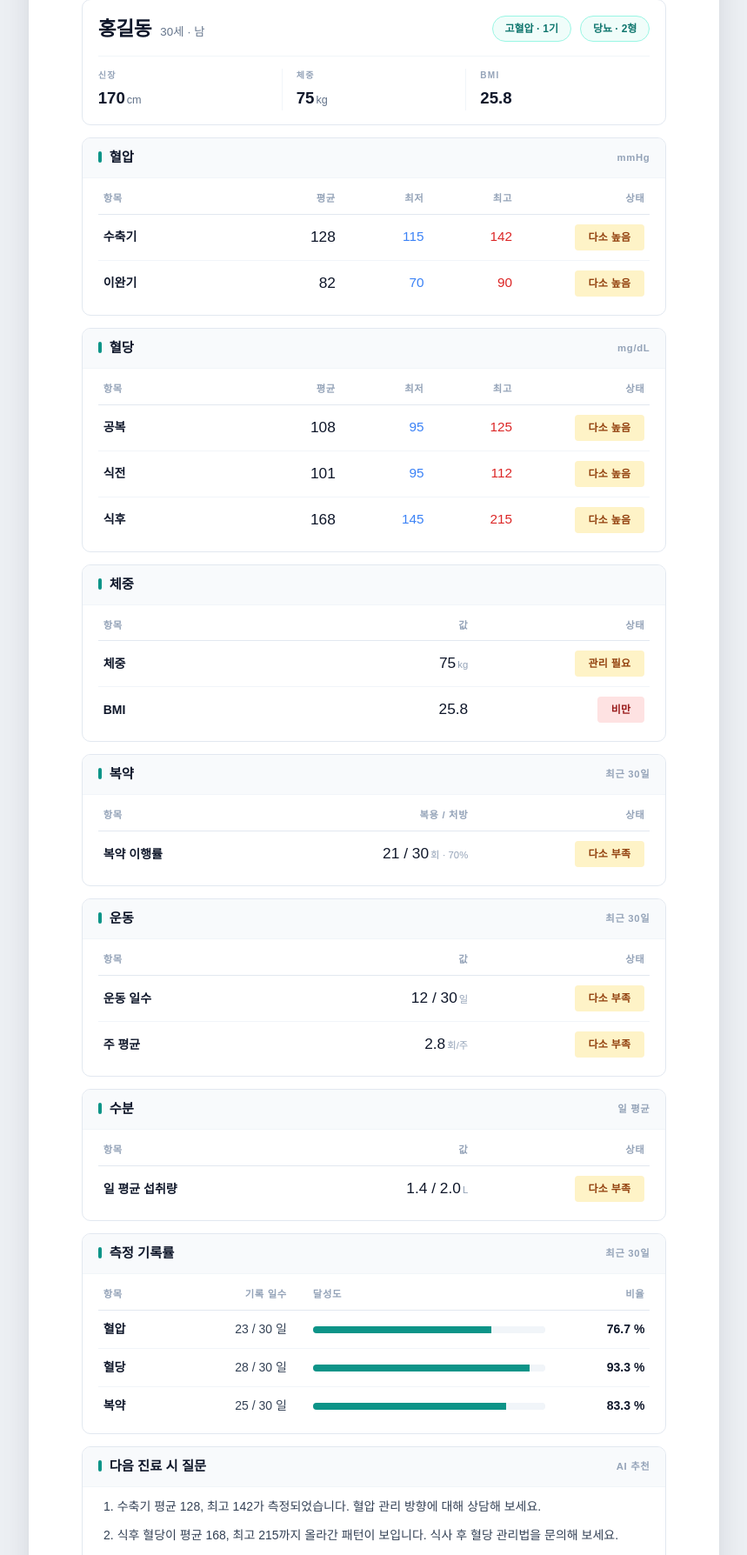
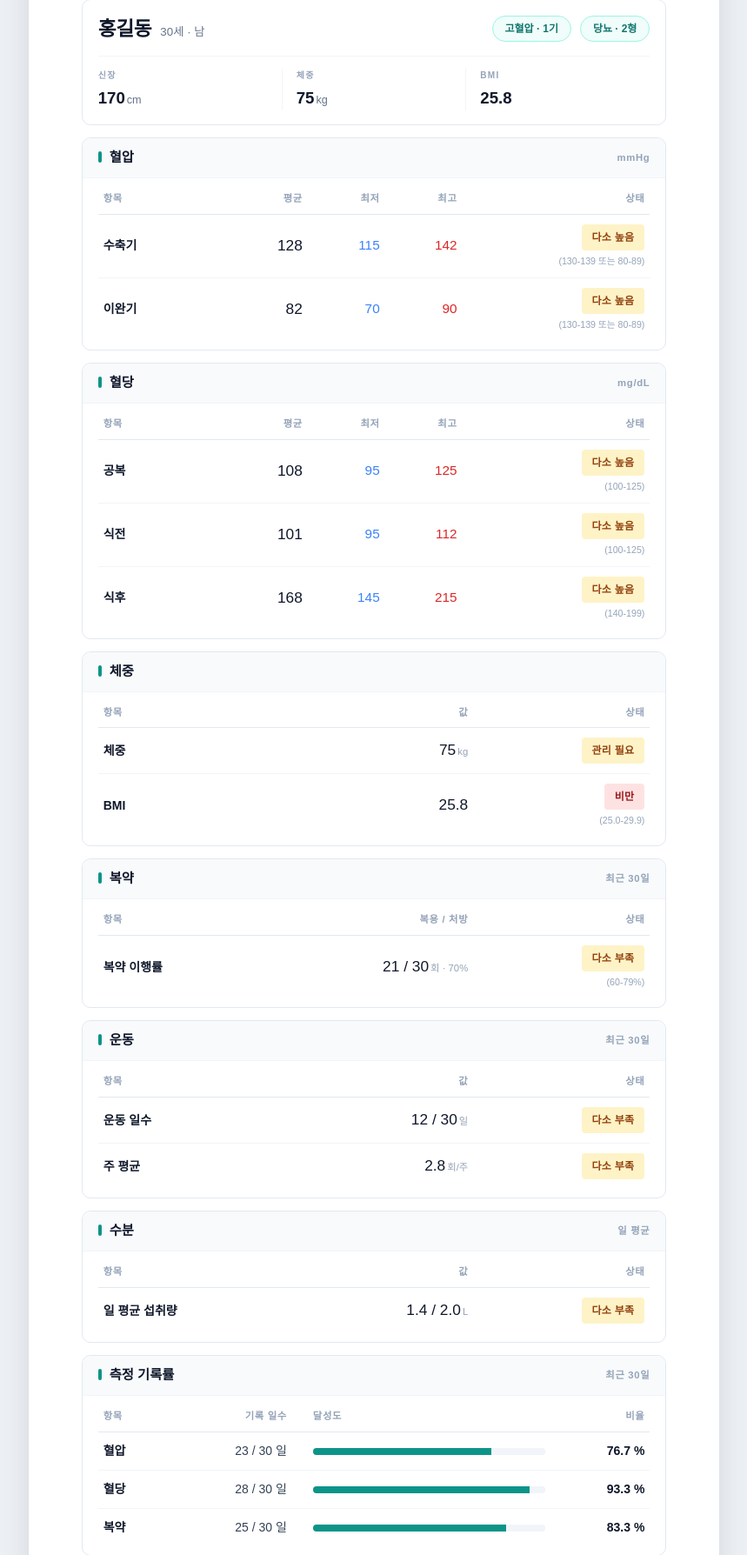
Before and after one commit to ZZAAE/Ballife, a Python web app: template ballife/src/main/resources/templates/report/monthly-static.html in a window 1280 px wide. Shown: the part 206-1994 px from the top of the page at 87% size, without its empty margins (210-1069 px from the left). Run offline with Jinja, Linux system fonts and the light colour scheme; the template is opened without the code that fills it, so the values that code supplies are empty.

Commit message:
보고서 상태 부분 수정함

```diff
--- a/ballife/src/main/resources/templates/report/monthly-static.html
+++ b/ballife/src/main/resources/templates/report/monthly-static.html
@@ -288,7 +288,7 @@
      * ============================================================ */
     .chip {
       display: inline-block;
-      padding: 6px 16px;
+      padding: 6px 12px;
       border-radius: 4px;
       font-size: 9pt;
       font-weight: 700;
@@ -299,6 +299,16 @@
     .chip-caution { background: #fef3c7; color: #92400e; }
     .chip-risk    { background: #fee2e2; color: #991b1b; }
     .chip-low     { background: #dbeafe; color: #1e40af; }
+
+    .chip-range {
+      display: block;
+      margin-top: 4px;
+      font-size: 8pt;
+      font-weight: 500;
+      color: #94a3b8;
+      text-align: right;
+      font-variant-numeric: tabular-nums;
+    }
 
     /* ============================================================
      * 기록률 게이지 — table 2칸 fallback
@@ -435,11 +445,11 @@
         <table class="data">
           <thead>
             <tr>
-              <th style="width: 28%;">항목</th>
-              <th class="num" style="width: 16%;">평균</th>
-              <th class="num" style="width: 16%;">최저</th>
-              <th class="num" style="width: 16%;">최고</th>
-              <th style="width: 24%; text-align: right;">상태</th>
+              <th style="width: 24%;">항목</th>
+              <th class="num" style="width: 14%;">평균</th>
+              <th class="num" style="width: 14%;">최저</th>
+              <th class="num" style="width: 14%;">최고</th>
+              <th style="width: 34%; text-align: right;">상태</th>
             </tr>
           </thead>
           <tbody>
@@ -448,14 +458,14 @@
               <td class="num avg-cell">128</td>
               <td class="min-cell">115</td>
               <td class="max-cell">142</td>
-              <td class="status-cell"><span class="chip chip-caution">다소 높음</span></td>
+              <td class="status-cell"><span class="chip chip-caution">다소 높음</span><span class="chip-range">(130-139 또는 80-89)</span></td>
             </tr>
             <tr>
               <td class="label-cell">이완기</td>
               <td class="num avg-cell">82</td>
               <td class="min-cell">70</td>
               <td class="max-cell">90</td>
-              <td class="status-cell"><span class="chip chip-caution">다소 높음</span></td>
+              <td class="status-cell"><span class="chip chip-caution">다소 높음</span><span class="chip-range">(130-139 또는 80-89)</span></td>
             </tr>
           </tbody>
         </table>
@@ -476,11 +486,11 @@
         <table class="data">
           <thead>
             <tr>
-              <th style="width: 28%;">항목</th>
-              <th class="num" style="width: 16%;">평균</th>
-              <th class="num" style="width: 16%;">최저</th>
-              <th class="num" style="width: 16%;">최고</th>
-              <th style="width: 24%; text-align: right;">상태</th>
+              <th style="width: 24%;">항목</th>
+              <th class="num" style="width: 14%;">평균</th>
+              <th class="num" style="width: 14%;">최저</th>
+              <th class="num" style="width: 14%;">최고</th>
+              <th style="width: 34%; text-align: right;">상태</th>
             </tr>
           </thead>
           <tbody>
@@ -489,21 +499,21 @@
               <td class="num avg-cell">108</td>
               <td class="min-cell">95</td>
               <td class="max-cell">125</td>
-              <td class="status-cell"><span class="chip chip-caution">다소 높음</span></td>
+              <td class="status-cell"><span class="chip chip-caution">다소 높음</span><span class="chip-range">(100-125)</span></td>
             </tr>
             <tr>
               <td class="label-cell">식전</td>
               <td class="num avg-cell">101</td>
               <td class="min-cell">95</td>
               <td class="max-cell">112</td>
-              <td class="status-cell"><span class="chip chip-caution">다소 높음</span></td>
+              <td class="status-cell"><span class="chip chip-caution">다소 높음</span><span class="chip-range">(100-125)</span></td>
             </tr>
             <tr>
               <td class="label-cell">식후</td>
               <td class="num avg-cell">168</td>
               <td class="min-cell">145</td>
               <td class="max-cell">215</td>
-              <td class="status-cell"><span class="chip chip-caution">다소 높음</span></td>
+              <td class="status-cell"><span class="chip chip-caution">다소 높음</span><span class="chip-range">(140-199)</span></td>
             </tr>
           </tbody>
         </table>
@@ -538,7 +548,7 @@
             <tr>
               <td class="label-cell">BMI</td>
               <td class="num avg-cell">25.8</td>
-              <td class="status-cell"><span class="chip chip-risk">비만</span></td>
+              <td class="status-cell"><span class="chip chip-risk">비만</span><span class="chip-range">(25.0-29.9)</span></td>
             </tr>
           </tbody>
         </table>
@@ -568,7 +578,7 @@
             <tr>
               <td class="label-cell">복약 이행률</td>
               <td class="num avg-cell">21 / 30<span class="au">회 · 70%</span></td>
-              <td class="status-cell"><span class="chip chip-caution">다소 부족</span></td>
+              <td class="status-cell"><span class="chip chip-caution">다소 부족</span><span class="chip-range">(60-79%)</span></td>
             </tr>
           </tbody>
         </table>
```
Also changed, not shown: ballife/src/main/resources/templates/report/monthly.html (+63 -25 lines).
